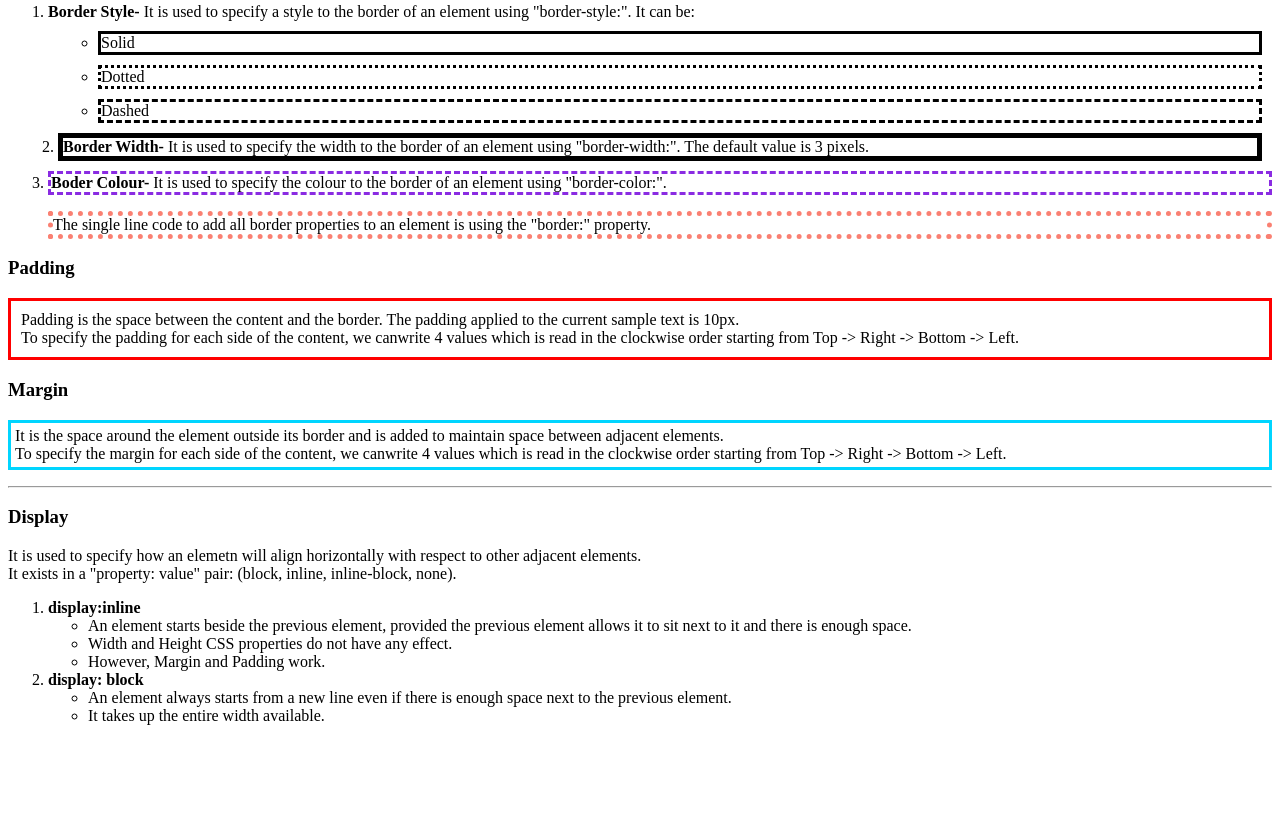
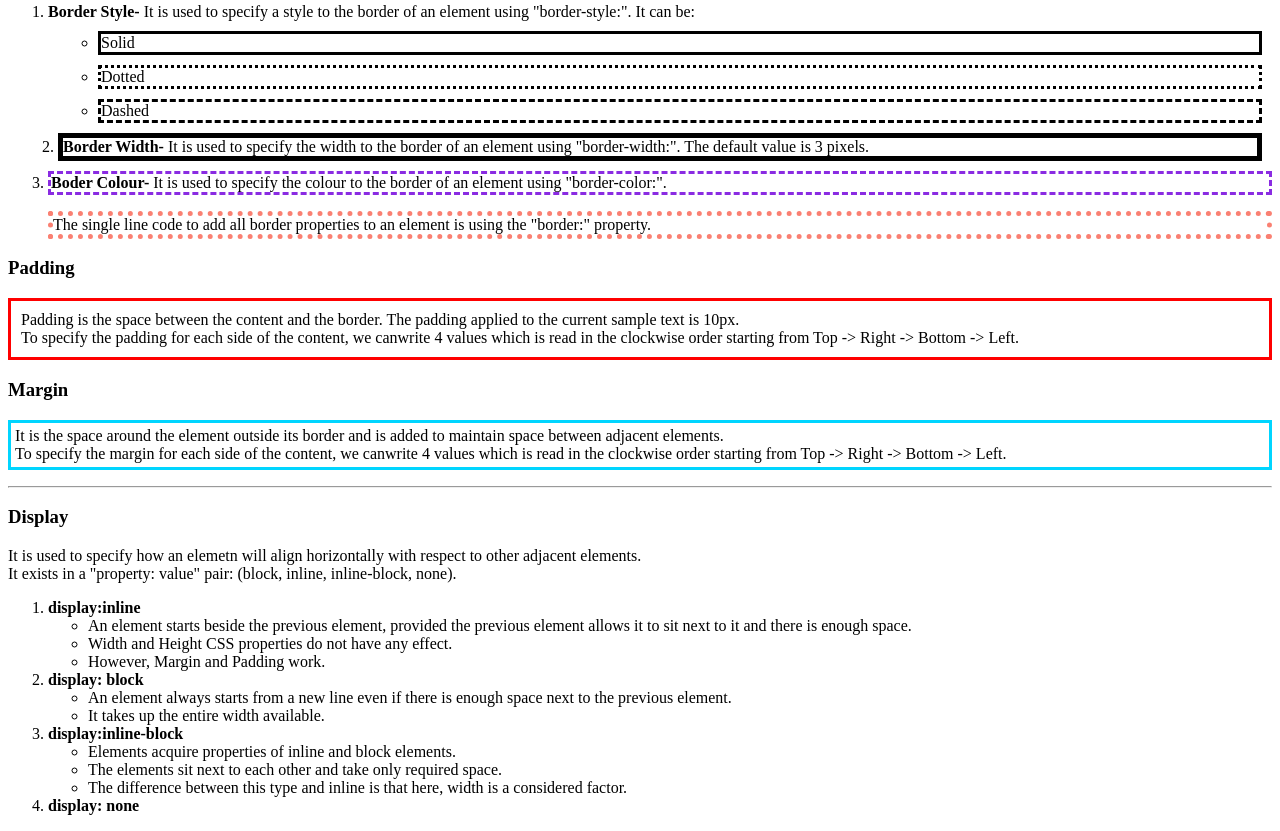
Before and after one commit to Wolferino-74/Web-Dev-start, a plain HTML site: page styling.html in a window 1280 px wide. Shown: the part 2997-3828 px from the top of the page. Before the commit the page ends 3738 px from the top, so only its background shows below. Drawn offline with Linux system fonts and the light colour scheme.

Commit message:
added display: inline-block

```diff
--- a/styling.html
+++ b/styling.html
@@ -224,6 +224,24 @@
                     </li>
                 </ul>
             </li>
+            <li>
+                <strong>display:inline-block</strong>
+                <ul>
+                    <li>
+                        Elements acquire properties of inline and block elements.
+                    </li>
+                    <li>
+                        The elements sit next to each other and take only required space.
+                    </li>
+                    <li>
+                        The difference between this type and inline is that here, width is a considered factor.
+                    </li>
+                </ul>
+            </li>
+            <li>
+                <strong>display: none</strong>
+
+            </li>
         </ol>
     </div>
 </body>
```
